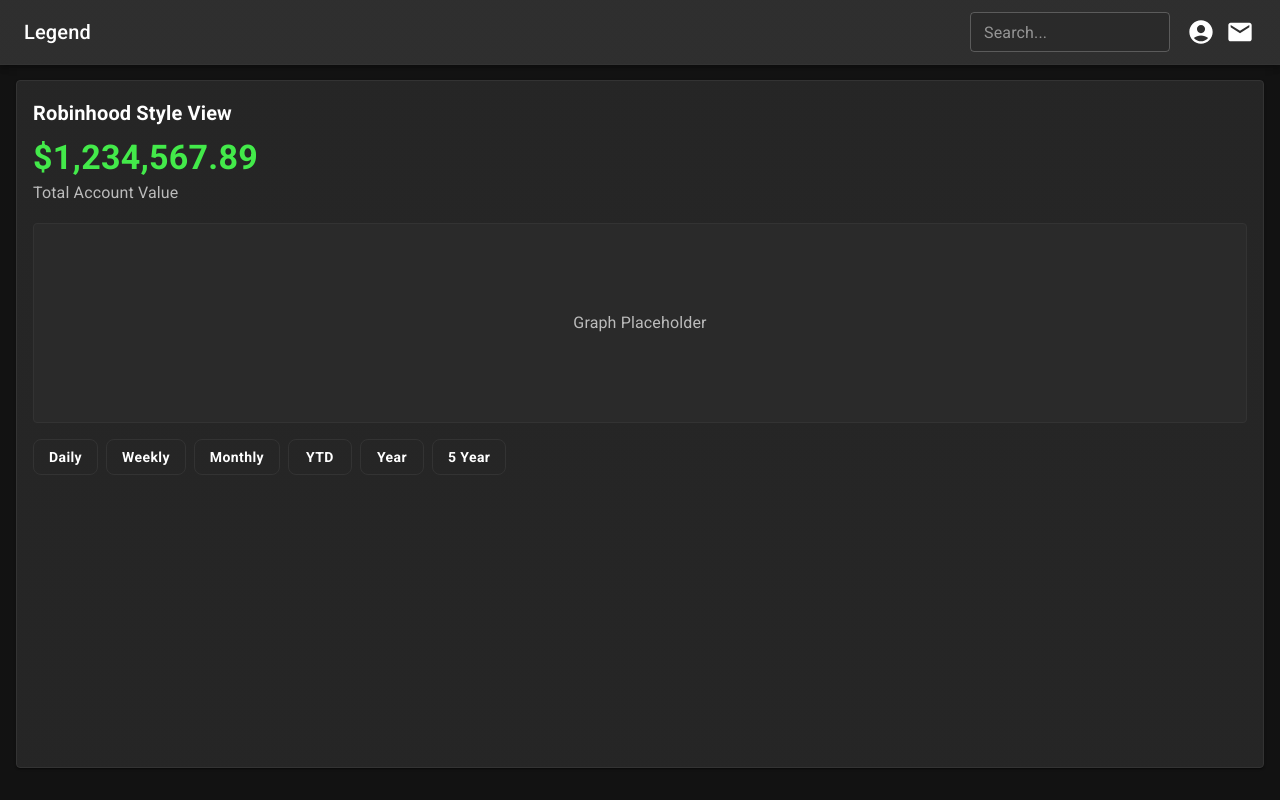
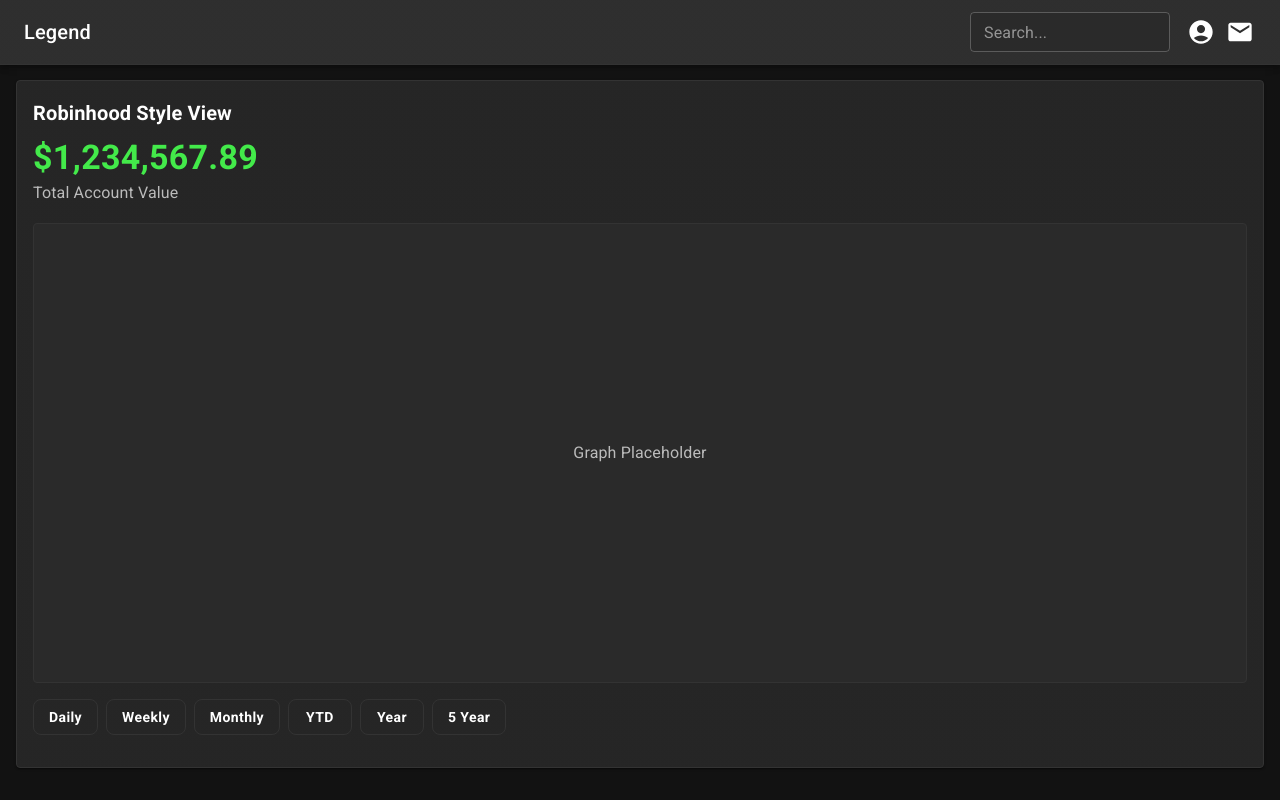
Before and after one commit to oldwestsolutions/jpmorgan, a React (Create React App) app: page /legend in a window 1280 px wide. Built offline with nearby package versions, Linux system fonts and the light colour scheme.

Commit message:
Fix mobile viewport zoom and main render height

```diff
--- a/src/pages/Legend.tsx
+++ b/src/pages/Legend.tsx
@@ -171,7 +171,7 @@
       if (isMobile) {
         const viewport = document.querySelector('meta[name="viewport"]');
         if (viewport) {
-          viewport.setAttribute('content', 'width=device-width, initial-scale=1, maximum-scale=1');
+          viewport.setAttribute('content', 'width=device-width, initial-scale=0.9, maximum-scale=0.9');
         }
       }
     } else {
@@ -207,7 +207,7 @@
     if (isMobile) {
       const viewport = document.querySelector('meta[name="viewport"]');
       if (viewport) {
-        viewport.setAttribute('content', 'width=device-width, initial-scale=1');
+        viewport.setAttribute('content', 'width=device-width, initial-scale=0.9');
       }
     }
   };
@@ -1087,7 +1087,7 @@
             p: { xs: 1, sm: 2 },
             mt: { xs: '56px', sm: '64px' },
             mb: { xs: 1, sm: 2 },
-            height: { xs: 'calc(100vh - 68px)', sm: 'calc(100vh - 76px)' },
+            height: { xs: 'calc(100vh - 64px)', sm: 'calc(100vh - 72px)' },
             overflow: 'hidden',
             display: 'flex',
             flexDirection: 'column',
@@ -1280,10 +1280,19 @@
                         <Typography variant="h4" sx={{ color: '#43ea4a', fontWeight: 700 }}>$1,234,567.89</Typography>
                         <Typography variant="subtitle1" color="text.secondary">Total Account Value</Typography>
                       </Box>
-                      <Box sx={{ height: 200, bgcolor: '#2a2a2a', borderRadius: 1, border: '1px solid #333', display: 'flex', alignItems: 'center', justifyContent: 'center', mb: 2 }}>
+                      <Box sx={{
+                        flex: 1,
+                        bgcolor: '#2a2a2a',
+                        borderRadius: 1,
+                        border: '1px solid #333',
+                        display: 'flex',
+                        alignItems: 'center',
+                        justifyContent: 'center',
+                        mb: 2
+                      }}>
                         <Typography variant="body1" color="text.secondary">Graph Placeholder</Typography>
                       </Box>
-                      <Box sx={{ display: 'flex', gap: 1, mb: 2 }}>
+                      <Box sx={{ display: 'flex', gap: 1, mb: 2, flexWrap: 'wrap' }}>
                         {['Daily', 'Weekly', 'Monthly', 'YTD', 'Year', '5 Year'].map((period) => (
                           <Button key={period} variant="outlined" sx={{ color: 'white', borderColor: '#333', '&:hover': { borderColor: '#43ea4a' } }}>
                             {period}
```
